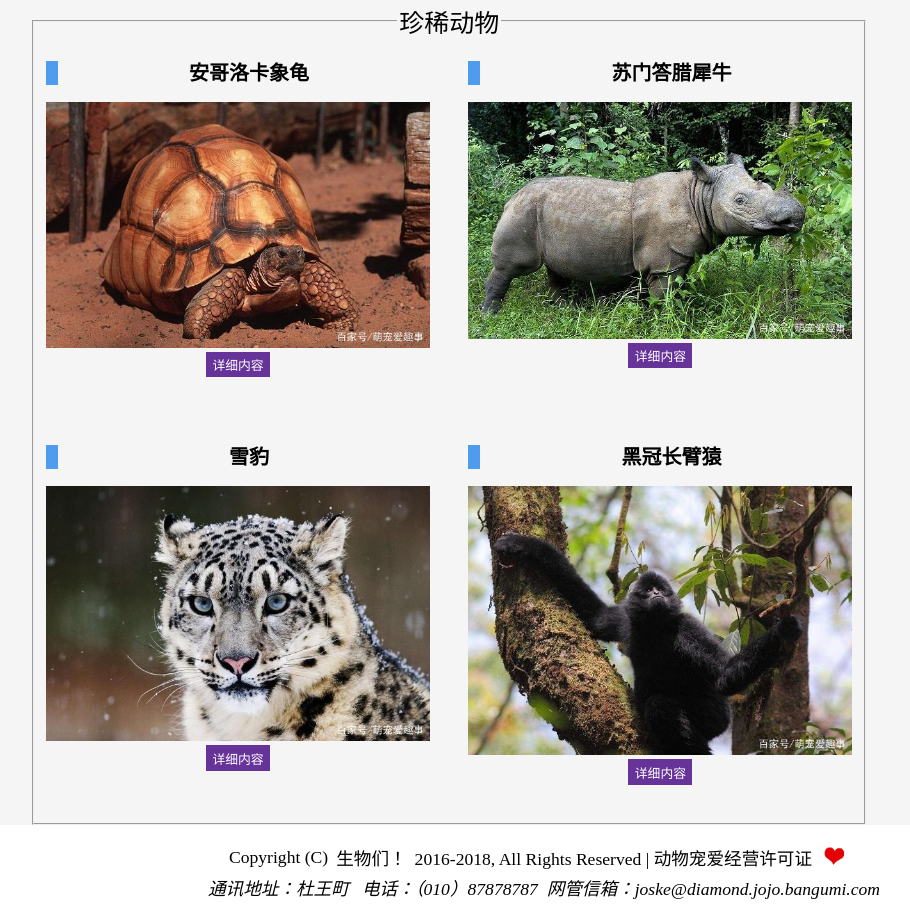
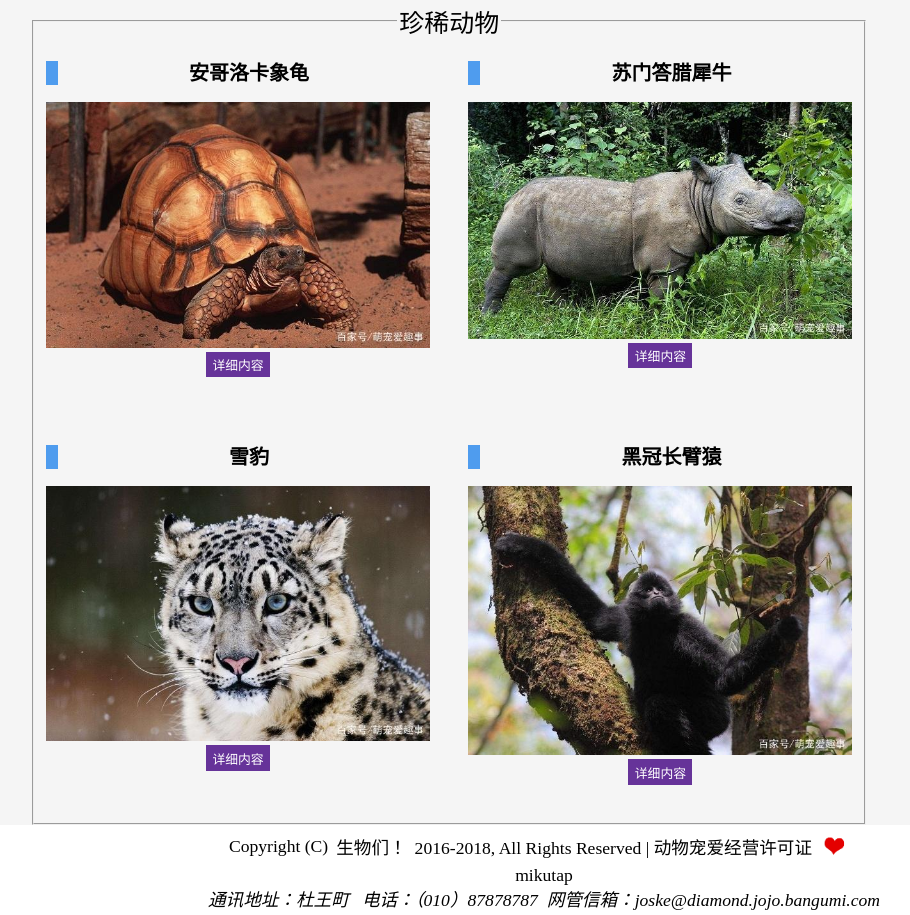
Before and after one commit to starplatinum3/animals-web, a plain HTML site: page index.html in a window 1280 px wide. Shown: the part 895-1810 px from the top of the page, without its empty margins (96-1006 px from the left). Drawn offline with Linux system fonts and the light colour scheme.

Commit message:
<a href="mikutap/index.html">mikutap</a>

```diff
--- a/index.html
+++ b/index.html
@@ -36,6 +36,9 @@
 
 <nav>
     <div id="nav">
+        <!-- <div></div> -->
+        <!-- mikutap -->
+
         <!--    ul>li*5>a[href="#"]   tab -->
         <!--    内容 {} ,光标在哪里他就在哪里生成-->
         <ul class="hover-slow">
@@ -201,6 +204,7 @@
             <img style="border:0;width:31px;height:31px" src="images/heart.png" alt="Valid CSS!">
         </a>
     </div>
+    <a href="mikutap/index.html">mikutap</a>
     <address>通讯地址：杜王町 &nbsp;&nbsp;电话：（010）87878787&nbsp;&nbsp;网管信箱：joske@diamond.jojo.bangumi.com</address>
 </div>
 
```
